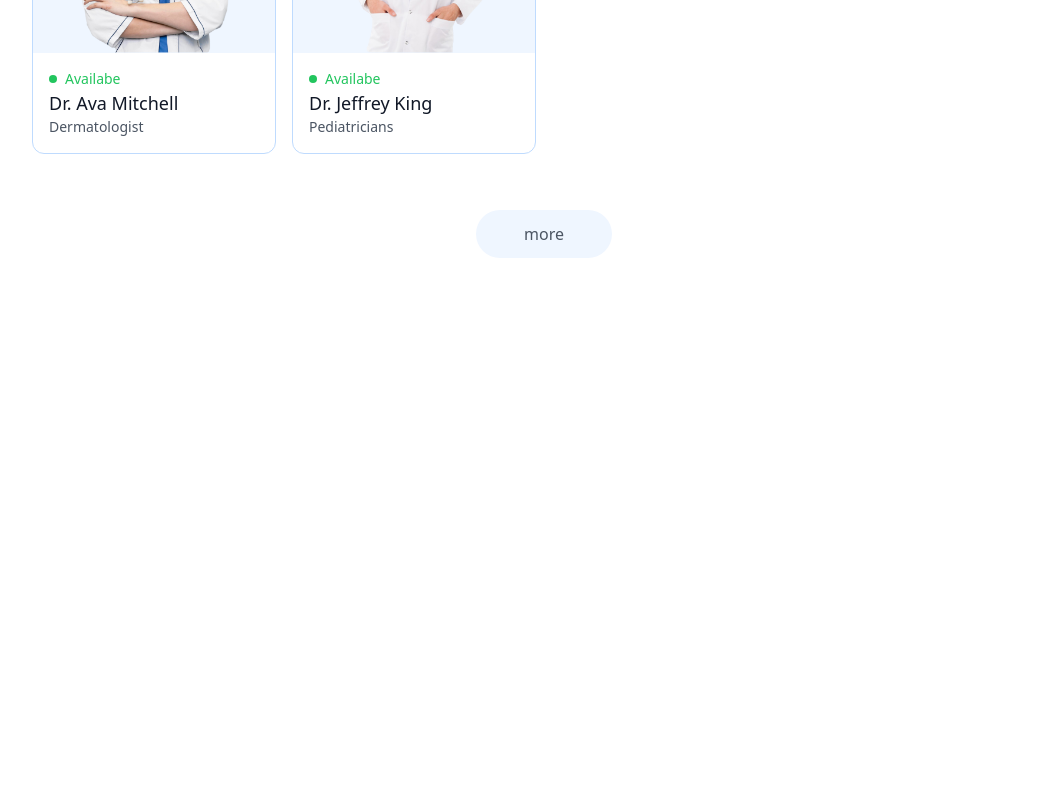
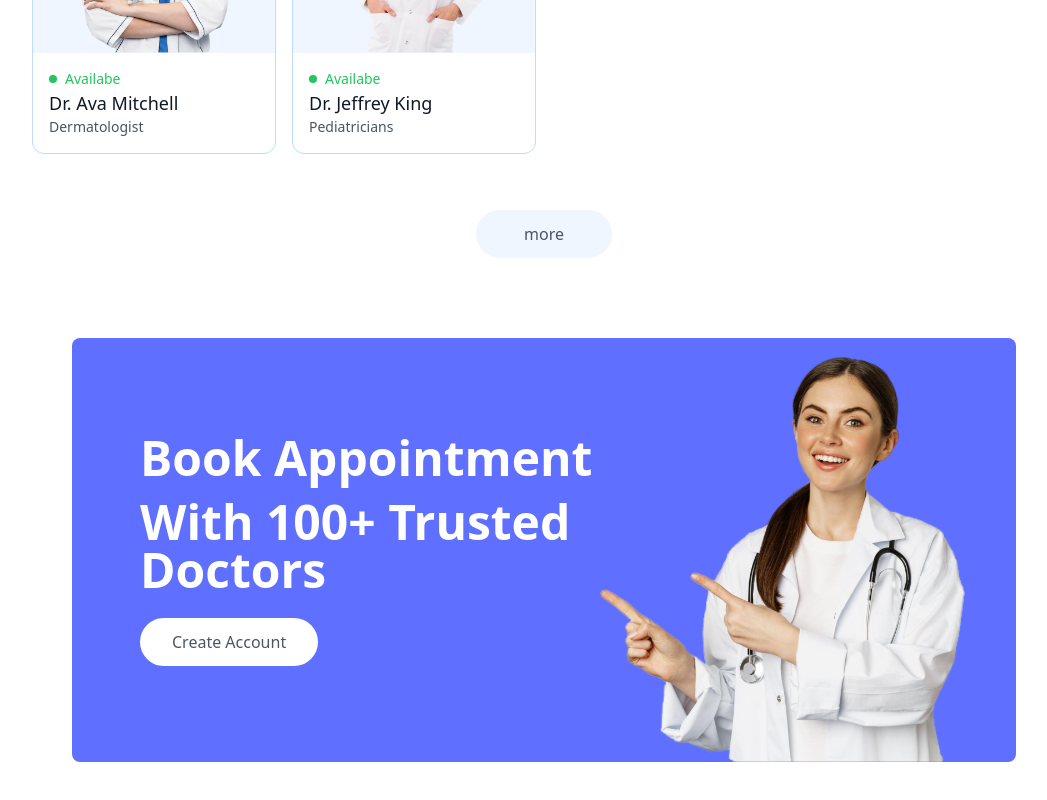
Before and after one commit to fThAbhishek-Pandey/DoctorG, a React (Vite) app: page / in a window 1280 px wide. Shown: the part 2132-2932 px from the top of the page, without its empty margins (96-1143 px from the left). Before the commit the page ends 2454 px from the top, so only its background shows below. Built offline with nearby package versions, Linux system fonts and the light colour scheme.

Commit message:
adding banner section

```diff
--- a/index.html
+++ b/index.html
@@ -1,5 +1,5 @@
 <!doctype html>
-<html lang="en">
+<html lang="en" class="scroll-smooth">
   <head>
     <meta charset="UTF-8" />
     <link rel="icon" type="image/svg+xml" href="/vite.svg" />
--- /dev/null
+++ b/src/components/banner.jsx
@@ -0,0 +1,25 @@
+import React from 'react'
+import {assets} from '../assets/assets'
+import { useNavigate } from 'react-router-dom'
+const Banner = () => {
+  const navigate = useNavigate();
+  return (
+    <div className='flex bg-primary rounded-lg px-6 sm:px-10 md:px-14 lg:px-12 my-20 md:mx-10'>
+      {/* left side */}
+      <div className='flex-1 py-8 sm:py-10 md:py-16 lg:py-24 lg:pl-5'>
+        <div className='text-xl sm:text-3xl lg:text-5xl font-semibold text-white '>
+          <p>Book Appointment</p>
+          <p className='mt-4'>With 100+ Trusted Doctors</p>
+
+        </div>
+        <button onClick={()=>{navigate('/login'); scrollTo(0,0)}} className='bg-white text-sm sm:text-base text-gray-600 px-8 py-3 rounded-full mt-6 hover:scale-105 transition-all'>Create Account</button>
+      </div>
+      {/* right side */}
+      <div className='hidden md:block  md:w-1/2 lg:w-[370px] relative'>
+          <img className='w-full absolute bottom-0 right-0 max-w-md' src={assets.appointment_img} alt="assets.appointment_img" />
+      </div>
+    </div>
+  )
+}
+
+export default Banner
--- a/src/pages/Home.jsx
+++ b/src/pages/Home.jsx
@@ -2,12 +2,14 @@
 import Header from '../components/Header'
 import SpeciallityMenu from '../components/SpeciallityMenu'
 import TopDoctor from '../components/TopDoctor'
+import Banner from '../components/banner'
 const Home = () => {
   return (
     <div>Homepage
       <Header />
       <SpeciallityMenu/>
       <TopDoctor />
+      <Banner/>
     </div>
 
   )
```
